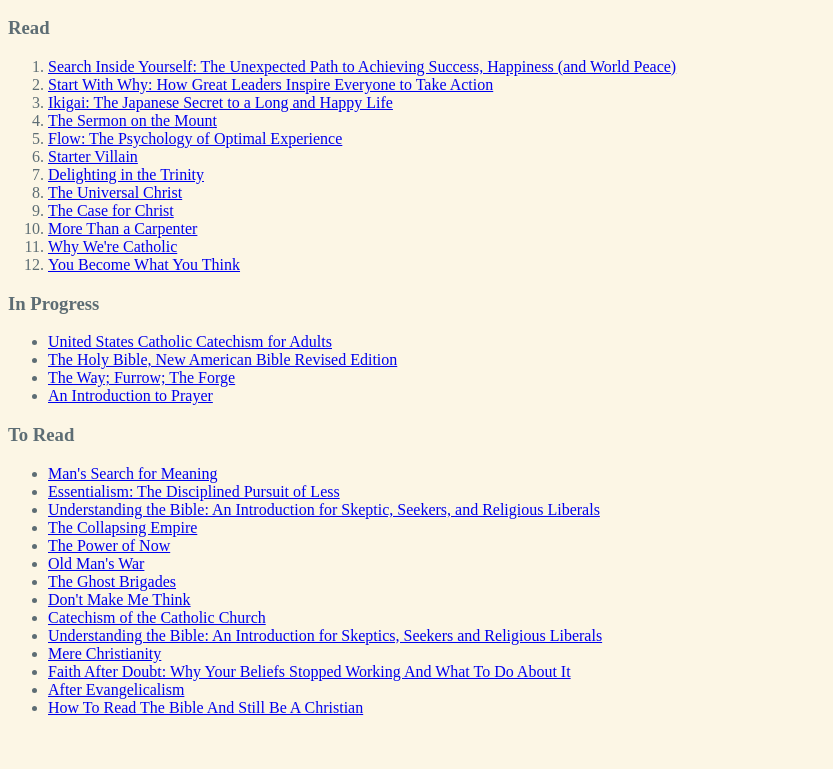
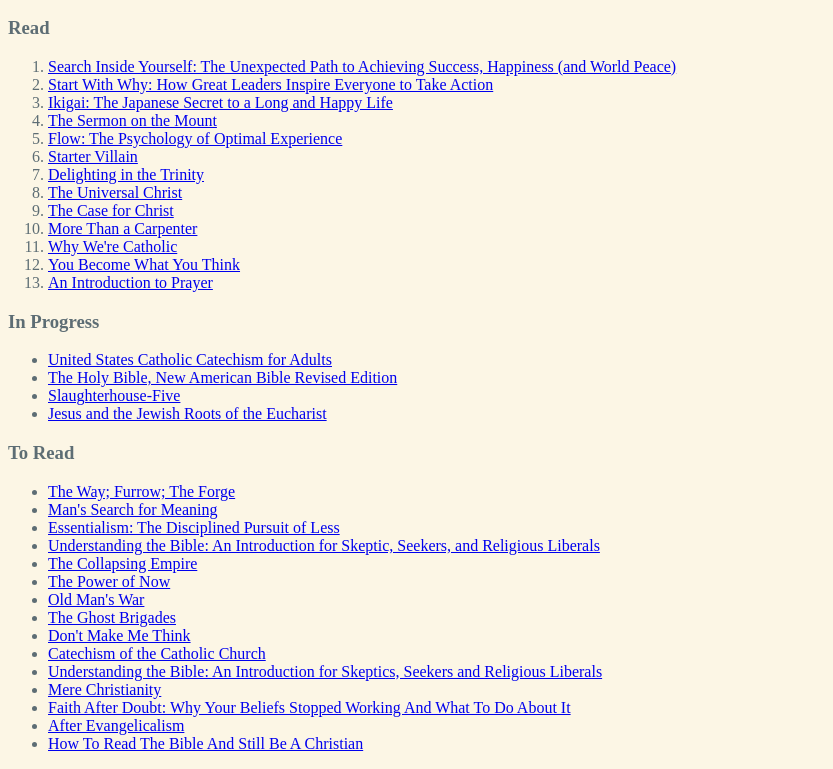
Before and after one commit to justinthecrouch/justinthecrouch.github.io, a plain HTML site: page reading.html in a window 1280 px wide. Shown: the part 178-947 px from the top of the page, without its empty margins (0-833 px from the left). Before the commit the page ends 911 px from the top, so only its background shows below. Drawn offline with Linux system fonts and the light colour scheme.

Commit message:
Updated reading list

```diff
--- a/reading.html
+++ b/reading.html
@@ -51,6 +51,9 @@
                 <li>
                     <a href="https://www.goodreads.com/book/show/204236621-you-become-what-you-think">You Become What You Think</a>
                 </li>
+                <li>
+                    <a href="https://www.goodreads.com/book/show/215539355-an-introduction-to-prayer">An Introduction to Prayer</a>
+                </li>
             </ol>
             <h3>In Progress</h3>
             <ul>
@@ -61,14 +64,17 @@
                     <a href="https://www.goodreads.com/book/show/55603933-nabre">The Holy Bible, New American Bible Revised Edition</a>
                 </li>
                 <li>
-                    <a href="https://www.goodreads.com/book/show/904852.The_Way_Furrow_The_Forge">The Way; Furrow; The Forge</a>
+                    <a href="https://www.goodreads.com/book/show/4981.Slaughterhouse_Five">Slaughterhouse-Five</a>
                 </li>
                 <li>
-                    <a href="https://www.goodreads.com/book/show/215539355-an-introduction-to-prayer">An Introduction to Prayer</a>
+                    <a href="https://www.goodreads.com/book/show/8427566-jesus-and-the-jewish-roots-of-the-eucharist">Jesus and the Jewish Roots of the Eucharist</a>
                 </li>
             </ul>
             <h3>To Read</h3>
             <ul>
+                <li>
+                    <a href="https://www.goodreads.com/book/show/904852.The_Way_Furrow_The_Forge">The Way; Furrow; The Forge</a>
+                </li>
                 <li>
                     <a href="https://www.goodreads.com/book/show/4069.Man_s_Search_for_Meaning">Man's Search for Meaning</a>
                 </li>
```
